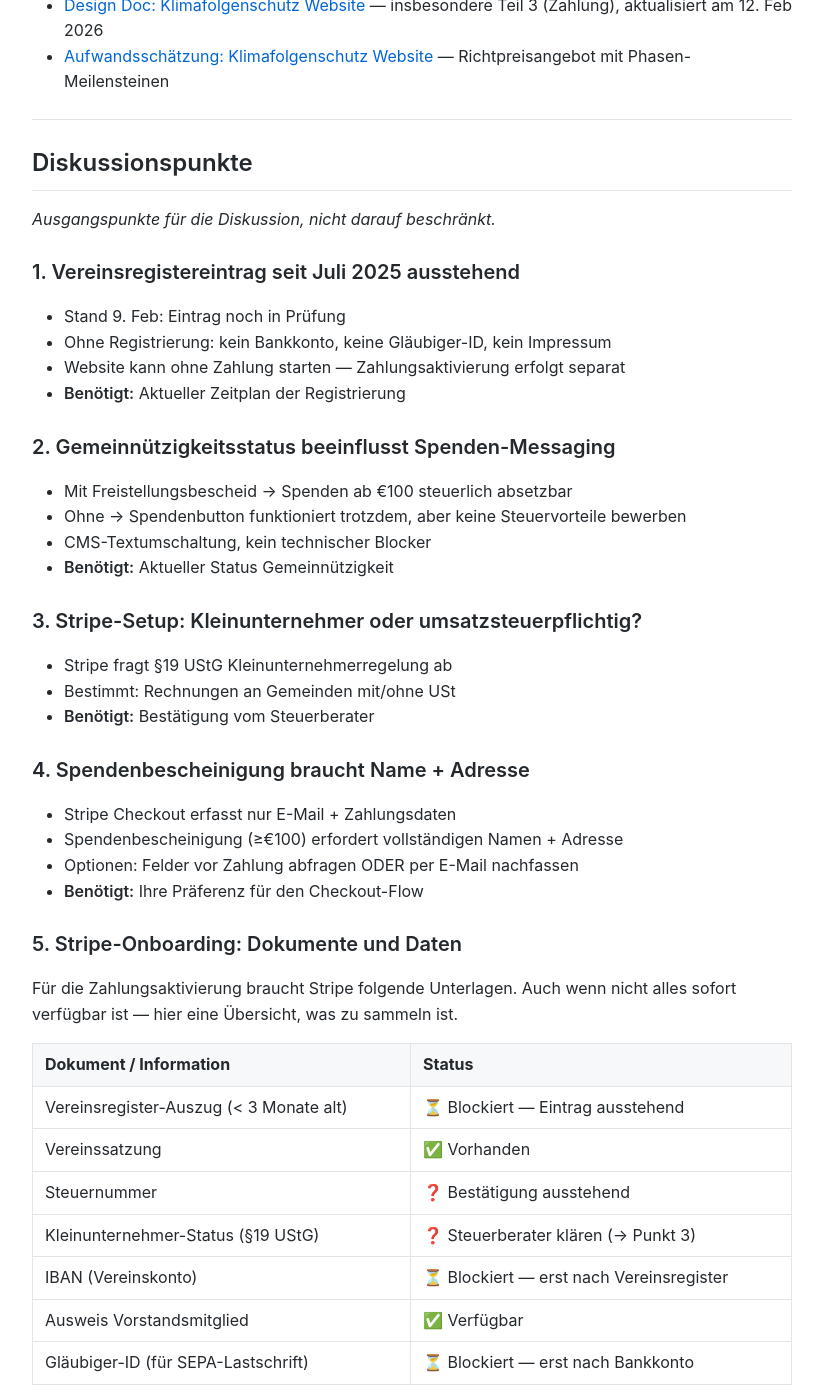
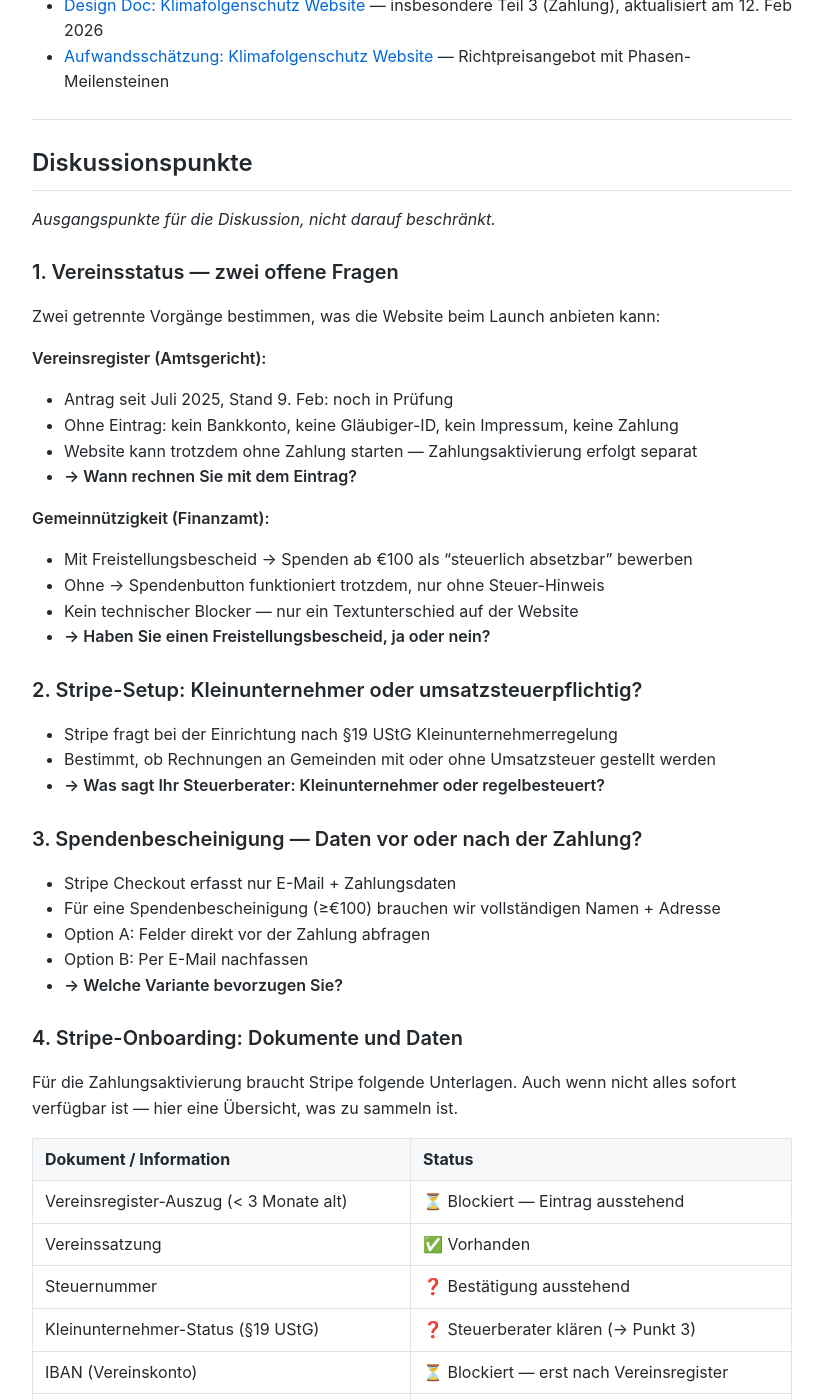
Before and after one commit to MariusWilsch/public-wilsch-ai-pages, a Jekyll site: the page built from project/abtmayr-reichert/meeting-agenda-klimafolgenschutz-payment-setup.md, in a window 1280 px wide and 1400 px high, scrolled down 829 px. Shown: the whole window, without its empty margins (228-1051 px from the left). Built offline with Jekyll 4.4.1, drawn with Linux system fonts in a browser that asks for light colours; our own code applies the rules of GitHub Pages for plain Markdown files; some of the changed text lies outside the part shown.

Commit message:
Sync from hippocampus 2026-02-14

```diff
--- a/project/abtmayr-reichert/meeting-agenda-klimafolgenschutz-payment-setup.md
+++ b/project/abtmayr-reichert/meeting-agenda-klimafolgenschutz-payment-setup.md
@@ -25,34 +25,37 @@ Zuerst das Design Doc gemeinsam durchgehen — gibt es etwas, das nicht gefällt
 
 *Ausgangspunkte für die Diskussion, nicht darauf beschränkt.*
 
-### 1. Vereinsregistereintrag seit Juli 2025 ausstehend
+### 1. Vereinsstatus — zwei offene Fragen
 
-- Stand 9. Feb: Eintrag noch in Prüfung
-- Ohne Registrierung: kein Bankkonto, keine Gläubiger-ID, kein Impressum
-- Website kann ohne Zahlung starten — Zahlungsaktivierung erfolgt separat
-- **Benötigt:** Aktueller Zeitplan der Registrierung
+Zwei getrennte Vorgänge bestimmen, was die Website beim Launch anbieten kann:
 
-### 2. Gemeinnützigkeitsstatus beeinflusst Spenden-Messaging
+**Vereinsregister (Amtsgericht):**
+- Antrag seit Juli 2025, Stand 9. Feb: noch in Prüfung
+- Ohne Eintrag: kein Bankkonto, keine Gläubiger-ID, kein Impressum, keine Zahlung
+- Website kann trotzdem ohne Zahlung starten — Zahlungsaktivierung erfolgt separat
+- **→ Wann rechnen Sie mit dem Eintrag?**
 
-- Mit Freistellungsbescheid → Spenden ab €100 steuerlich absetzbar
-- Ohne → Spendenbutton funktioniert trotzdem, aber keine Steuervorteile bewerben
-- CMS-Textumschaltung, kein technischer Blocker
-- **Benötigt:** Aktueller Status Gemeinnützigkeit
+**Gemeinnützigkeit (Finanzamt):**
+- Mit Freistellungsbescheid → Spenden ab €100 als "steuerlich absetzbar" bewerben
+- Ohne → Spendenbutton funktioniert trotzdem, nur ohne Steuer-Hinweis
+- Kein technischer Blocker — nur ein Textunterschied auf der Website
+- **→ Haben Sie einen Freistellungsbescheid, ja oder nein?**
 
-### 3. Stripe-Setup: Kleinunternehmer oder umsatzsteuerpflichtig?
+### 2. Stripe-Setup: Kleinunternehmer oder umsatzsteuerpflichtig?
 
-- Stripe fragt §19 UStG Kleinunternehmerregelung ab
-- Bestimmt: Rechnungen an Gemeinden mit/ohne USt
-- **Benötigt:** Bestätigung vom Steuerberater
+- Stripe fragt bei der Einrichtung nach §19 UStG Kleinunternehmerregelung
+- Bestimmt, ob Rechnungen an Gemeinden mit oder ohne Umsatzsteuer gestellt werden
+- **→ Was sagt Ihr Steuerberater: Kleinunternehmer oder regelbesteuert?**
 
-### 4. Spendenbescheinigung braucht Name + Adresse
+### 3. Spendenbescheinigung — Daten vor oder nach der Zahlung?
 
 - Stripe Checkout erfasst nur E-Mail + Zahlungsdaten
-- Spendenbescheinigung (≥€100) erfordert vollständigen Namen + Adresse
-- Optionen: Felder vor Zahlung abfragen ODER per E-Mail nachfassen
-- **Benötigt:** Ihre Präferenz für den Checkout-Flow
+- Für eine Spendenbescheinigung (≥€100) brauchen wir vollständigen Namen + Adresse
+- Option A: Felder direkt vor der Zahlung abfragen
+- Option B: Per E-Mail nachfassen
+- **→ Welche Variante bevorzugen Sie?**
 
-### 5. Stripe-Onboarding: Dokumente und Daten
+### 4. Stripe-Onboarding: Dokumente und Daten
 
 Für die Zahlungsaktivierung braucht Stripe folgende Unterlagen. Auch wenn nicht alles sofort verfügbar ist — hier eine Übersicht, was zu sammeln ist.
 
@@ -129,7 +132,7 @@ Folgende Punkte werden von Ihnen benötigt, um mit der Umsetzung beginnen zu kö
 ## Meetingformat
 
 - **Typ:** Review (45-60 Min)
-- **Vorbereitung:** Punkte 2-3 vorab mit Steuerberater prüfen falls möglich
+- **Vorbereitung:** Punkt 1 (Gemeinnützigkeit) und Punkt 2 (Kleinunternehmer) vorab mit Steuerberater prüfen falls möglich
 - **Ergebnis:** Aktualisiertes Design Doc (Zahlungspunkte Defined) + abgestimmter Projektumfang für Umsetzungsstart
 
 ## Verknüpfungen
```
Also changed, not shown: other parts of project/abtmayr-reichert/meeting-agenda-klimafolgenschutz-payment-setup.md (+6 -6 lines).
